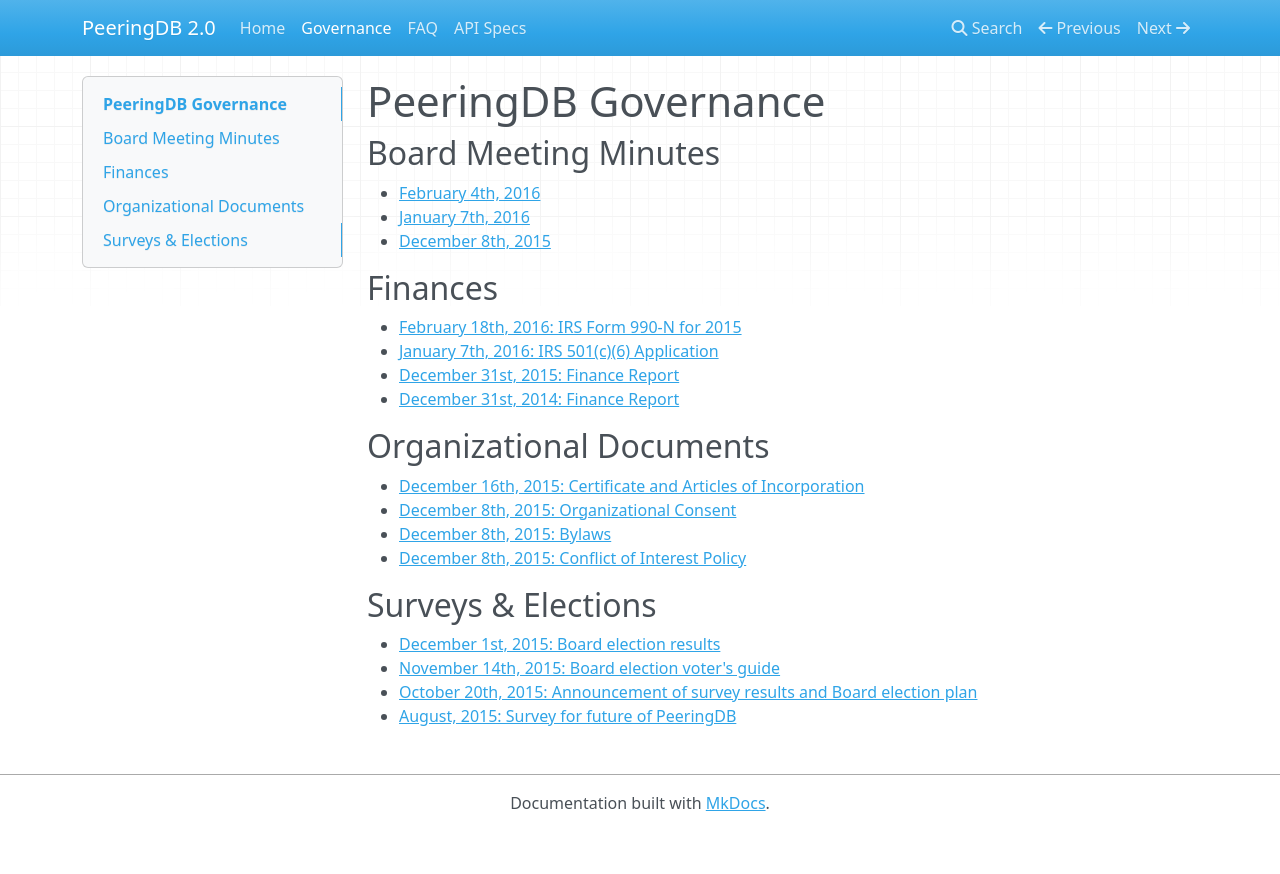
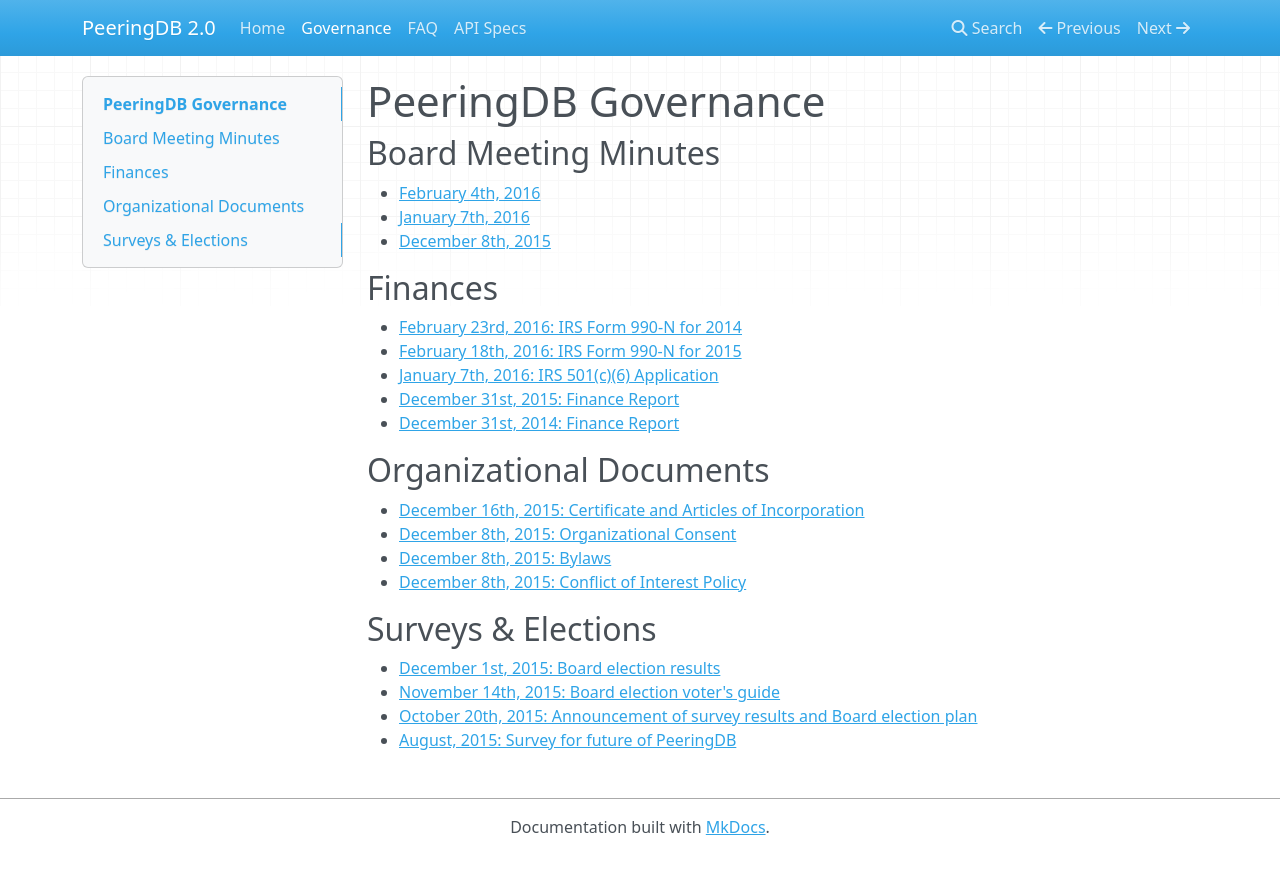
Before and after one commit to peeringdb/docs, an MkDocs documentation site: the page built from docs/gov.md, in a window 1280 px wide. Shown: the top 874 px of the page. Built offline with MkDocs 1.6.1, drawn with Linux system fonts in a browser that asks for light colours; nearby versions of some CDN libraries; old or Windows-style settings are respelled for this version of MkDocs.

Commit message:
Add form 990-N for 2014.

```diff
--- a/docs/gov.md
+++ b/docs/gov.md
@@ -9,6 +9,7 @@
 
 ## Finances
 
+- [February 23rd, 2016: IRS Form 990-N for 2014](gov/finances/2016-02-23_2014_Form 990-N.pdf)
 - [February 18th, 2016: IRS Form 990-N for 2015](gov/finances/2016-02-18_2015_Form 990-N.pdf)
 - [January 7th, 2016: IRS 501(c)(6) Application](gov/finances/2016-01-07_PeeringDB_Non_Profit_Filing.pdf)
 - [December 31st, 2015: Finance Report](gov/finances/2015-12-31_PeeringDB_Finances.pdf)
```
Also changed, not shown: 1 other file.
